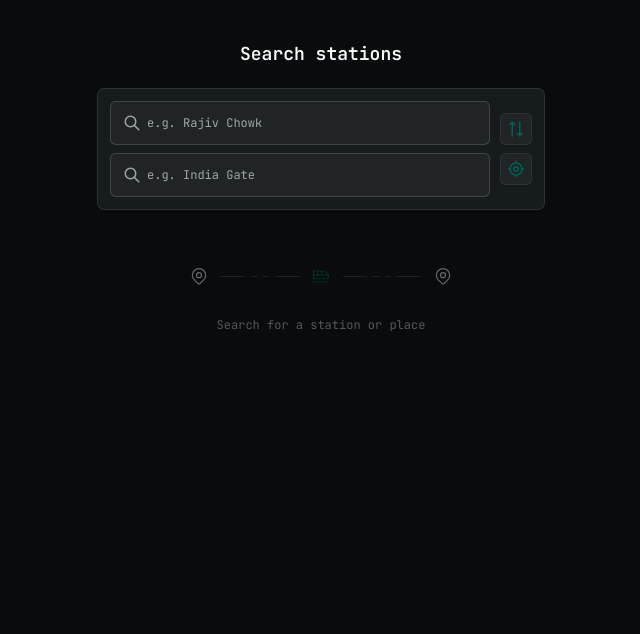
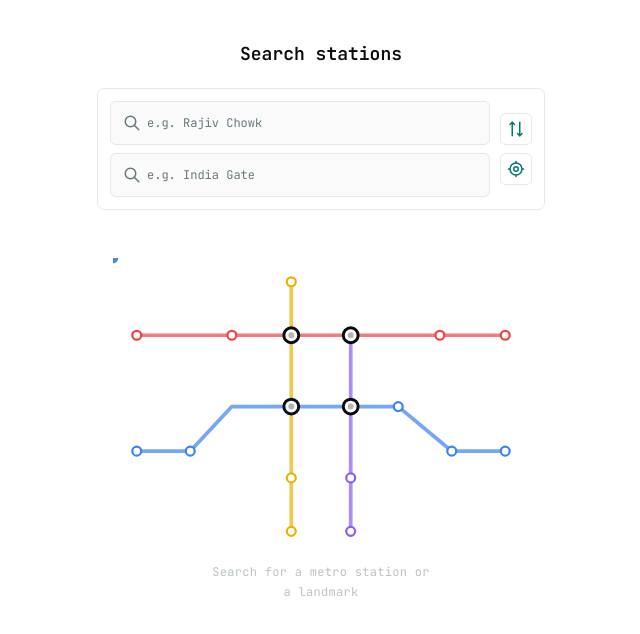
Before and after one commit to Rohan-Munot/metro, a Next.js app: page / in a window 1280 px wide. Shown: the top 634 px of the page, without its empty margins (319-959 px from the left). Built offline with nearby package versions, Linux system fonts and the light colour scheme.

Commit message:
feat: new illustration

```diff
--- a/app/api/metro/search/route.ts
+++ b/app/api/metro/search/route.ts
@@ -1,7 +1,6 @@
 import { NextRequest, NextResponse } from "next/server"
 import { metroFetch } from "../fetch"
 import type { Station } from "@/lib/types"
-
 
 export async function GET(request: NextRequest) {
   const { searchParams } = new URL(request.url)
--- a/app/layout.tsx
+++ b/app/layout.tsx
@@ -24,11 +24,7 @@ export default function RootLayout({
     <html
       lang="en"
       suppressHydrationWarning
-      className={cn(
-        "antialiased",
-        fontSans.variable,
-        jetbrainsMono.variable
-      )}
+      className={cn("antialiased", fontSans.variable, jetbrainsMono.variable)}
     >
       <body>
         <QueryProvider>
--- a/components/containers/route-result/index.tsx
+++ b/components/containers/route-result/index.tsx
@@ -45,10 +45,7 @@ export function RouteResultContainer({
               className="animate-in fill-mode-both fade-in"
               style={{ animationDelay: `${50 + i * 50}ms` }}
             >
-              <JourneySegment
-                leg={leg}
-                isFirst={i === 0}
-              />
+              <JourneySegment leg={leg} isFirst={i === 0} />
             </div>
           ))}
         </div>
--- a/components/containers/route-result/interchange-badge.tsx
+++ b/components/containers/route-result/interchange-badge.tsx
@@ -11,11 +11,11 @@ export function InterchangeBadge({ minutes }: InterchangeBadgeProps) {
         size={16}
         className="shrink-0 text-muted-foreground"
       />
-      <div className="font-sans text-sm tracking-wide text-muted-foreground flex justify-between w-full items-center">
+      <div className="flex w-full items-center justify-between font-sans text-sm tracking-wide text-muted-foreground">
         <span>Change here</span>
-        <div className="font-mono text-xs text-muted-foreground/70 flex items-center gap-1">
-          <IconWalk  className="inline-block size-4" />
-         {minutes} min
+        <div className="flex items-center gap-1 font-mono text-xs text-muted-foreground/70">
+          <IconWalk className="inline-block size-4" />
+          {minutes} min
         </div>
       </div>
     </div>
--- a/components/containers/route-result/journey-segment.tsx
+++ b/components/containers/route-result/journey-segment.tsx
@@ -38,15 +38,15 @@ export function JourneySegment({ leg, isFirst }: JourneySegmentProps) {
             {leg.line}
           </span>
         </div>
-        <div className="font-mono text-[11px] font-semibold text-muted-foreground/60 flex items-center gap-1">
+        <div className="flex items-center gap-1 font-mono text-[11px] font-semibold text-muted-foreground/60">
           <IconClock size={12} stroke={1.5} className="inline-block" />
-         <span>{leg.path_time}</span>
+          <span>{leg.path_time}</span>
         </div>
       </div>
 
       {/* Direction & Platform */}
       {leg.towards_station && (
-        <div className="flex flex-wrap items-center gap-1 justify-between pb-3 pl-6 font-sans text-[12px] text-muted-foreground">
+        <div className="flex flex-wrap items-center justify-between gap-1 pb-3 pl-6 font-sans text-[12px] text-muted-foreground">
           <div className="flex items-center gap-1">
             <span>Towards</span>
             <span className="font-medium text-foreground/80">
@@ -75,7 +75,7 @@ export function JourneySegment({ leg, isFirst }: JourneySegmentProps) {
         <div className="relative flex items-center py-1">
           <div
             className={cn(
-              "absolute -left-4.75 top-1  h-2 w-2 rounded-sm border border-background",
+              "absolute top-1 -left-4.75 h-2 w-2 rounded-sm border border-background",
               colors.bg
             )}
           />
@@ -128,7 +128,7 @@ export function JourneySegment({ leg, isFirst }: JourneySegmentProps) {
         <div className="relative mt-1 flex items-center py-1">
           <div
             className={cn(
-              "absolute -left-[19px] bottom-1 h-2 w-2 rounded-sm border border-background",
+              "absolute bottom-1 -left-[19px] h-2 w-2 rounded-sm border border-background",
               colors.bg
             )}
           />
--- a/components/containers/search-result/index.tsx
+++ b/components/containers/search-result/index.tsx
@@ -3,6 +3,7 @@
 import type { NearbyStation, Station } from "@/lib/types"
 import { IconSearchOff, IconMapPin, IconTrain } from "@tabler/icons-react"
 import { StationCard } from "./station-card"
+import { MetroMapIllustration } from "./metro-map-illustration"
 import { NearbyResultContainer } from "../nearby-result"
 import { useGeocode } from "@/hooks/use-geocode"
 import { useNearbyStations } from "@/hooks/use-nearby-stations"
@@ -104,32 +105,10 @@ export const SearchResultContainer = ({
 
   if (!hasSearched) {
     return (
-      <div className="flex flex-col items-center px-6 py-10">
-        <div className="relative mb-6">
-          <div className="flex items-center gap-3 text-muted-foreground/60">
-            <IconMapPin size={20} strokeWidth={1.5} />
-            <div className="flex items-center gap-1.5">
-              <span className="h-px w-6 bg-muted-foreground/15" />
-              <span className="h-px w-1.5 bg-muted-foreground/15" />
-              <span className="h-px w-1.5 bg-muted-foreground/15" />
-              <span className="h-px w-6 bg-muted-foreground/15" />
-            </div>
-            <IconTrain
-              size={20}
-              strokeWidth={1.5}
-              className="text-primary/30"
-            />
-            <div className="flex items-center gap-1.5">
-              <span className="h-px w-6 bg-muted-foreground/15" />
-              <span className="h-px w-1.5 bg-muted-foreground/15" />
-              <span className="h-px w-1.5 bg-muted-foreground/15" />
-              <span className="h-px w-6 bg-muted-foreground/15" />
-            </div>
-            <IconMapPin size={20} strokeWidth={1.5} />
-          </div>
-        </div>
-        <p className="mt-1.5 max-w-55 text-center text-xs leading-relaxed text-muted-foreground/50">
-          Search for a station or place
+      <div className="flex flex-col items-center px-4 py-8">
+        <MetroMapIllustration />
+        <p className="mt-2 max-w-[220px] text-center text-xs leading-relaxed tracking-wide text-muted-foreground/45">
+          Search for a metro station or a landmark
         </p>
       </div>
     )
--- /dev/null
+++ b/components/containers/search-result/metro-map-illustration.tsx
@@ -0,0 +1,185 @@
+"use client"
+
+const COLORS = {
+  red: "#EF4444",
+  yellow: "#EAB308",
+  blue: "#3B82F6",
+  violet: "#8B5CF6",
+} as const
+
+export function MetroMapIllustration() {
+  return (
+    <svg
+      viewBox="0 0 280 200"
+      className="block h-auto w-full"
+      fill="none"
+      role="img"
+      aria-label="Delhi Metro route map"
+    >
+      {/* ── LINES ─────────────────────────────── */}
+
+      {/* Red Line — horizontal across the top with a slight bend */}
+      <path
+        d="M 16 52 L 80 52 L 120 52 L 160 52 L 220 52 L 264 52"
+        stroke={COLORS.red}
+        strokeWidth="2.5"
+        strokeLinecap="round"
+        strokeLinejoin="round"
+        opacity="0.7"
+      />
+
+      {/* Yellow Line — vertical through center */}
+      <path
+        id="yellowLine"
+        d="M 120 16 L 120 52 L 120 100 L 120 148 L 120 184"
+        stroke={COLORS.yellow}
+        strokeWidth="2.5"
+        strokeLinecap="round"
+        strokeLinejoin="round"
+        opacity="0.7"
+      />
+
+      {/* Blue Line — the long east-west with a 45° jog through center */}
+      <path
+        id="blueLine"
+        d="M 16 130 L 52 130 L 80 100 L 120 100 L 160 100 L 192 100 L 228 130 L 264 130"
+        stroke={COLORS.blue}
+        strokeWidth="2.5"
+        strokeLinecap="round"
+        strokeLinejoin="round"
+        opacity="0.7"
+      />
+
+      {/* Violet Line — vertical on the east side, slight diagonal to Kashmere Gate */}
+      <path
+        d="M 160 52 L 160 100 L 160 148 L 160 184"
+        stroke={COLORS.violet}
+        strokeWidth="2.5"
+        strokeLinecap="round"
+        strokeLinejoin="round"
+        opacity="0.7"
+      />
+
+      {/* ── STATIONS ──────────────────────────── */}
+
+      {/* Red Line stations */}
+      <StationDot cx={16} cy={52} color={COLORS.red} />
+      <StationDot cx={80} cy={52} color={COLORS.red} />
+      <StationDot cx={220} cy={52} color={COLORS.red} />
+      <StationDot cx={264} cy={52} color={COLORS.red} />
+
+      {/* Yellow Line stations */}
+      <StationDot cx={120} cy={16} color={COLORS.yellow} />
+      <StationDot cx={120} cy={148} color={COLORS.yellow} />
+      <StationDot cx={120} cy={184} color={COLORS.yellow} />
+
+      {/* Blue Line stations */}
+      <StationDot cx={16} cy={130} color={COLORS.blue} />
+      <StationDot cx={52} cy={130} color={COLORS.blue} />
+      <StationDot cx={192} cy={100} color={COLORS.blue} />
+      <StationDot cx={228} cy={130} color={COLORS.blue} />
+      <StationDot cx={264} cy={130} color={COLORS.blue} />
+
+      {/* Violet Line stations */}
+      <StationDot cx={160} cy={148} color={COLORS.violet} />
+      <StationDot cx={160} cy={184} color={COLORS.violet} />
+
+      {/* ── INTERCHANGES ──────────────────────── */}
+
+      {/* Kashmere Gate — Red / Yellow / Violet  (120,52)↔(160,52) region */}
+      <InterchangeStation cx={120} cy={52} />
+      <InterchangeStation cx={160} cy={52} />
+
+      {/* Rajiv Chowk — Yellow / Blue */}
+      <InterchangeStation cx={120} cy={100} />
+
+      {/* Mandi House — Blue / Violet */}
+      <InterchangeStation cx={160} cy={100} />
+
+      {/* ── ANIMATED TRAINS ───────────────────── */}
+
+      {/* Train on Yellow Line */}
+      <circle r="3.5" fill={COLORS.yellow} opacity="0.9">
+        <animateMotion
+          dur="5s"
+          repeatCount="indefinite"
+          keyPoints="0;1;1;0"
+          keyTimes="0;0.45;0.55;1"
+          calcMode="spline"
+          keySplines="0.4 0 0.6 1;0 0 1 1;0.4 0 0.6 1"
+        >
+          <mpath href="#yellowLine" />
+        </animateMotion>
+      </circle>
+
+      {/* Train on Blue Line */}
+      <circle r="3.5" fill={COLORS.blue} opacity="0.9">
+        <animateMotion
+          dur="6s"
+          repeatCount="indefinite"
+          keyPoints="0;1;1;0"
+          keyTimes="0;0.45;0.55;1"
+          calcMode="spline"
+          keySplines="0.4 0 0.6 1;0 0 1 1;0.4 0 0.6 1"
+        >
+          <mpath href="#blueLine" />
+        </animateMotion>
+      </circle>
+
+      {/* Subtle pulse at Rajiv Chowk — the busiest interchange */}
+      <circle cx={120} cy={100} r="6" fill={COLORS.blue} opacity="0.05">
+        <animate
+          attributeName="r"
+          values="6;14;6"
+          dur="3s"
+          repeatCount="indefinite"
+        />
+        <animate
+          attributeName="opacity"
+          values="0.08;0.01;0.08"
+          dur="3s"
+          repeatCount="indefinite"
+        />
+      </circle>
+    </svg>
+  )
+}
+
+/* ── Sub-components ───────────────────────────── */
+
+function StationDot({
+  cx,
+  cy,
+  color,
+}: {
+  cx: number
+  cy: number
+  color: string
+}) {
+  return (
+    <circle
+      cx={cx}
+      cy={cy}
+      r="3"
+      fill="var(--background)"
+      stroke={color}
+      strokeWidth="1.5"
+    />
+  )
+}
+
+function InterchangeStation({ cx, cy }: { cx: number; cy: number }) {
+  return (
+    <>
+      <circle
+        cx={cx}
+        cy={cy}
+        r="5"
+        fill="var(--background)"
+        stroke="var(--foreground)"
+        strokeWidth="2"
+      />
+      <circle cx={cx} cy={cy} r="2" fill="var(--foreground)" opacity="0.3" />
+    </>
+  )
+}
--- a/components/theme-provider.tsx
+++ b/components/theme-provider.tsx
@@ -10,7 +10,7 @@ function ThemeProvider({
   return (
     <NextThemesProvider
       attribute="class"
-      defaultTheme="dark"
+      defaultTheme="light"
       enableSystem
       disableTransitionOnChange
       {...props}
--- a/lib/formatters.ts
+++ b/lib/formatters.ts
@@ -1,4 +1,3 @@
-
 export function formatTime(time: string): string {
   const parts = time.split(":").map(Number)
   const hours = parts[0] ?? 0
```
Also changed, not shown: app/api/metro/fetch.ts (+4 -4 lines), lib/metro/client.ts (+6 -3 lines).
